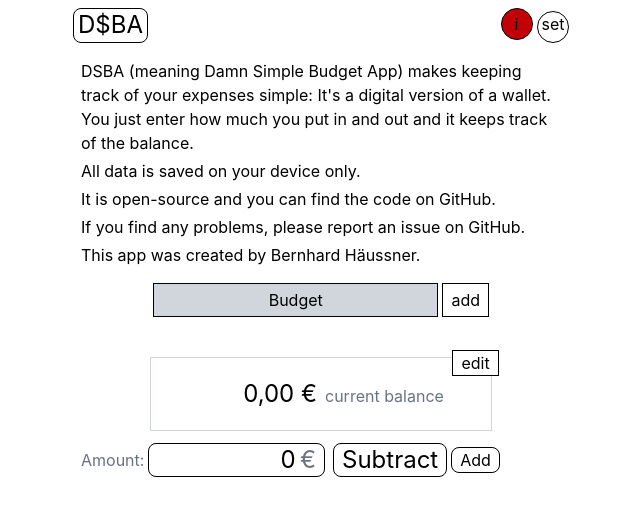
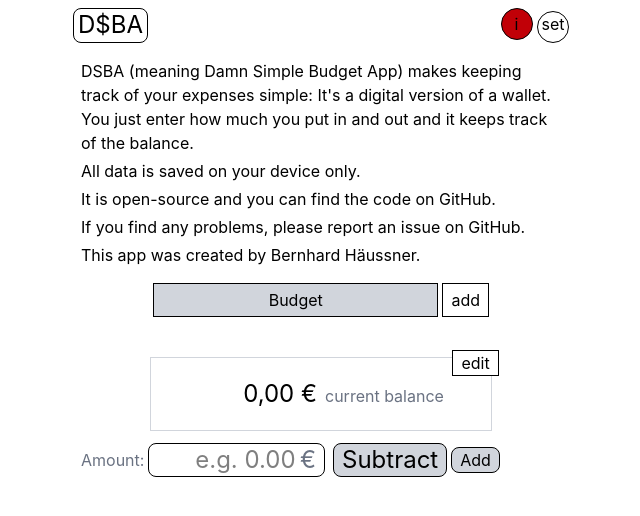
Before and after one commit to bxt/dsba, a SvelteKit app: page / in a window 1280 px wide. Shown: the top 516 px of the page, without its empty margins (319-959 px from the left). Built offline with nearby package versions, Linux system fonts and the light colour scheme.

Commit message:
fea: clean input field after submitting

```diff
--- a/src/lib/NumberInput/NumberInput.svelte
+++ b/src/lib/NumberInput/NumberInput.svelte
@@ -10,6 +10,7 @@
     value = $bindable<number>(),
     class: propsClass = "",
     required,
+    placeholder,
   }: { value: number; class?: string } & Omit<
     HTMLInputAttributes,
     "type"
@@ -44,6 +45,7 @@
     value = stringToCents(cleanedValue);
   }}
   {required}
+  {placeholder}
   aria-invalid={initialValue === "" ? required : isNaN(value)}
   class={`text-right ${propsClass}`}
   inputmode="decimal"
--- a/src/routes/(home)/+page.svelte
+++ b/src/routes/(home)/+page.svelte
@@ -6,7 +6,7 @@
   import RelativeTime from "$lib/RelativeTime/RelativeTime.svelte";
   import { slide } from "svelte/transition";
 
-  let amount = $state(0);
+  let amount = $state(NaN);
 
   let expenseDays = $derived(
     Object.groupBy(getActiveWallet().expenses.toReversed(), ({ date }) =>
@@ -29,10 +29,13 @@
 <form class="flex gap-2 py-3 pl-4">
   <label class="flex flex-1 items-center gap-1">
     <span class="text-gray-500">Amount:</span>
-    <span
-      class="flex flex-1 rounded-lg border px-2 text-2xl has-aria-invalid:border-red-500"
-    >
-      <NumberInput class="w-0 flex-1 text-right" required bind:value={amount} />
+    <span class="flex flex-1 rounded-lg border px-2 text-2xl">
+      <NumberInput
+        class="w-0 flex-1 text-right"
+        required
+        bind:value={amount}
+        placeholder="e.g. 0.00"
+      />
       <span class=" text-gray-500">&thinsp;€</span>
     </span>
   </label>
@@ -40,6 +43,7 @@
     <button
       onclick={() => {
         addExpense(-amount);
+        amount = NaN;
       }}
       disabled={isNaN(amount)}
       class="rounded-lg border px-2 text-2xl disabled:bg-gray-300"
@@ -49,6 +53,7 @@
     <button
       onclick={() => {
         addExpense(amount);
+        amount = NaN;
       }}
       disabled={isNaN(amount)}
       class="rounded-lg border px-2 disabled:bg-gray-300"
```
